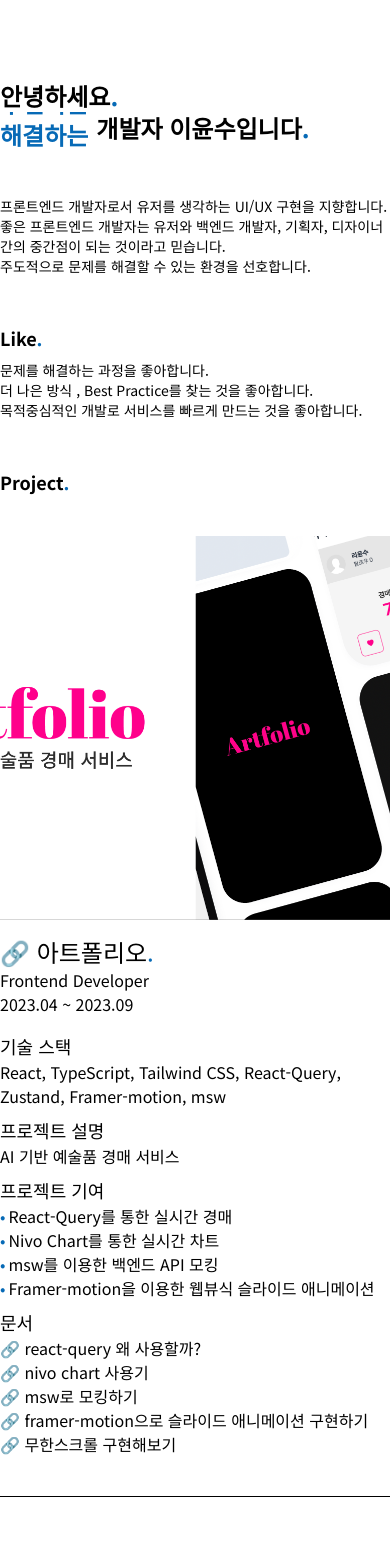
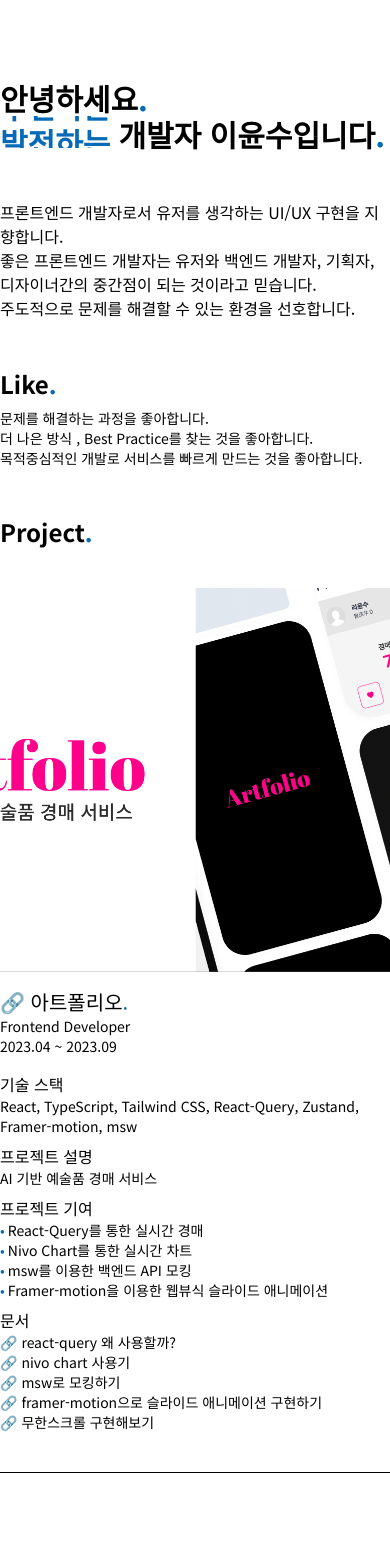
Before and after one commit to leey00nsu/portfolio, a Next.js app: page / in a window 390 px wide. Shown: the top 1568 px of the page. Built offline with nearby package versions, Linux system fonts and the light colour scheme.

Commit message:
h1~h4,p,a 커스텀 컴포넌트화

```diff
--- a/app/components/Project.tsx
+++ b/app/components/Project.tsx
@@ -2,50 +2,64 @@
 import Image from "next/image";
 import { ProjectData } from "../data/ProjectData";
 import Dot from "./Dot";
+import Paragraph from "./common/Paragraph";
+import Heading3 from "./common/Heading3";
+import Heading4 from "./common/Heading4";
+import A from "./common/A";
 
 const Project = (props: ProjectData) => {
   return (
     <div className="flex flex-col border-b border-gray-400/50 py-10 gap-4">
       {/* 이미지 */}
-      <a href={props.url} target="_blank" className="flex h-96 relative">
+      <A href={props.url} className="flex h-96 relative">
         <Image
           className="object-cover"
           fill
           src={props.imgSrc}
           alt={props.title}
         />
-      </a>
+      </A>
 
       {/* 타이틀 */}
       <div>
-        <h4 className="text-2xl font-medium">
-          <a href={props.url} target="_blank" className="external-link">
+        <Heading3>
+          <A href={props.url}>
             {props.title}
             <Dot />
-          </a>
-        </h4>
-        <p className="text-md font-light">{props.role}</p>
-        <p className="text-md font-light">{props.date}</p>
+          </A>
+        </Heading3>
+        <Paragraph size="sm" weight="light">
+          {props.role}
+        </Paragraph>
+        <Paragraph size="sm" weight="light">
+          {props.date}
+        </Paragraph>
       </div>
 
       {/* 상세 설명 */}
       <div className="flex flex-col gap-2">
         <div>
-          <h6 className="text-lg font-medium">기술 스택</h6>
-          <p className="text-md font-light">{props.stack.join(", ")}</p>
+          <Heading4>기술 스택</Heading4>
+          <Paragraph size="sm" weight="light">
+            {props.stack.join(", ")}
+          </Paragraph>
         </div>
 
         <div>
-          <h6 className="text-lg font-medium">프로젝트 설명</h6>
-          <p className="text-md font-light">{props.description}</p>
+          <Heading4>프로젝트 설명</Heading4>
+          <Paragraph size="sm" weight="light">
+            {props.description}
+          </Paragraph>
         </div>
 
         <div>
-          <h6 className="text-lg font-medium">프로젝트 기여</h6>
+          <Heading4>프로젝트 기여</Heading4>
           <ul>
             {props.contribution.map((contribution) => (
-              <li key={contribution} className="text-md font-light">
-                {contribution}
+              <li key={contribution}>
+                <Paragraph size="sm" weight="light">
+                  {contribution}
+                </Paragraph>
               </li>
             ))}
           </ul>
@@ -54,18 +68,12 @@
         {/* 문서 */}
         {props.docs && (
           <div>
-            <h6 className="text-lg font-medium">문서</h6>
+            <Heading4>문서</Heading4>
             <ul>
               {props.docs.map((doc) => (
-                <div key={doc.title}>
-                  <a
-                    target="_blank"
-                    href={doc.url}
-                    className="text-md font-light external-link"
-                  >
-                    {doc.title}
-                  </a>
-                </div>
+                <Paragraph key={doc.title} size="sm" weight="light">
+                  <A href={doc.url}>{doc.title}</A>
+                </Paragraph>
               ))}
             </ul>
           </div>
--- a/app/components/ScrollText.tsx
+++ b/app/components/ScrollText.tsx
@@ -1,8 +1,9 @@
 "use client";
 import { motion } from "framer-motion";
 import { useState } from "react";
+import Heading1 from "./common/Heading1";
 
-const highlightTexts = ["발전하는", "구현하는", "해결하는"];
+const highlightTexts = ["해결하는", "구현하는", "발전하는"];
 
 const ScrollText = () => {
   const [texts, setTexts] = useState(highlightTexts);
@@ -18,7 +19,7 @@
   };
 
   return (
-    <div className="h-[36px] sm:h-[40px] lg:h-[60px] overflow-hidden">
+    <Heading1 className="h-[32px] sm:h-[40px] lg:h-[60px] overflow-hidden">
       <motion.div
         key={texts[0]}
         initial={{ translateY: 0 }}
@@ -32,12 +33,12 @@
         }}
       >
         {texts.map((text) => (
-          <h1 key={text} className="text-highlight-blue ">
+          <Heading1 key={text} className="text-highlight-blue">
             {text}
-          </h1>
+          </Heading1>
         ))}
       </motion.div>
-    </div>
+    </Heading1>
   );
 };
 
--- /dev/null
+++ b/app/components/common/A.tsx
@@ -0,0 +1,22 @@
+import { twMerge } from "tailwind-merge";
+import React from "react";
+
+interface AProps {
+  href: string;
+  children: React.ReactNode;
+  className?: string;
+}
+
+const A = ({ href, children, className }: AProps) => {
+  return (
+    <a
+      target="_blank"
+      href={href}
+      className={twMerge("external-link", className)}
+    >
+      {children}
+    </a>
+  );
+};
+
+export default A;
--- /dev/null
+++ b/app/components/common/Heading1.tsx
@@ -0,0 +1,22 @@
+import { twMerge } from "tailwind-merge";
+import React from "react";
+
+interface Heading1Props {
+  className?: string;
+  children: React.ReactNode;
+}
+
+const Heading1 = ({ children, className }: Heading1Props) => {
+  return (
+    <h1
+      className={twMerge(
+        "text-3xl sm:text-4xl lg:text-6xl font-semibold",
+        className
+      )}
+    >
+      {children}
+    </h1>
+  );
+};
+
+export default Heading1;
--- /dev/null
+++ b/app/components/common/Heading2.tsx
@@ -0,0 +1,22 @@
+import { twMerge } from "tailwind-merge";
+import React from "react";
+
+interface Heading2Props {
+  className?: string;
+  children: React.ReactNode;
+}
+
+const Heading2 = ({ children, className }: Heading2Props) => {
+  return (
+    <h2
+      className={twMerge(
+        "text-2xl sm:text-3xl lg:text-4xl font-semibold",
+        className
+      )}
+    >
+      {children}
+    </h2>
+  );
+};
+
+export default Heading2;
--- /dev/null
+++ b/app/components/common/Heading3.tsx
@@ -0,0 +1,22 @@
+import { twMerge } from "tailwind-merge";
+import React from "react";
+
+interface Heading3Props {
+  className?: string;
+  children: React.ReactNode;
+}
+
+const Heading3 = ({ children, className }: Heading3Props) => {
+  return (
+    <h3
+      className={twMerge(
+        "text-xl sm:text-2xl lg:text-3xl font-medium",
+        className
+      )}
+    >
+      {children}
+    </h3>
+  );
+};
+
+export default Heading3;
--- /dev/null
+++ b/app/components/common/Heading4.tsx
@@ -0,0 +1,22 @@
+import { twMerge } from "tailwind-merge";
+import React from "react";
+
+interface Heading4Props {
+  className?: string;
+  children: React.ReactNode;
+}
+
+const Heading4 = ({ children, className }: Heading4Props) => {
+  return (
+    <h4
+      className={twMerge(
+        "text-base sm:text-lg lg:text-xl font-medium",
+        className
+      )}
+    >
+      {children}
+    </h4>
+  );
+};
+
+export default Heading4;
--- /dev/null
+++ b/app/components/common/Paragraph.tsx
@@ -0,0 +1,29 @@
+import { twMerge } from "tailwind-merge";
+import React from "react";
+
+interface ParagraphProps {
+  size: "sm" | "base";
+  weight: "medium" | "light";
+  children: React.ReactNode;
+  className?: string;
+}
+
+const Paragraph = ({ size, weight, children, className }: ParagraphProps) => {
+  const textSize = {
+    sm: "text-sm sm:text-base lg:text-lg",
+    base: "text-base sm:text-lg lg:text-xl",
+  };
+
+  const textWeight = {
+    light: "font-light",
+    medium: "font-medium",
+  };
+
+  return (
+    <p className={twMerge(textSize[size], textWeight[weight], className)}>
+      {children}
+    </p>
+  );
+};
+
+export default Paragraph;
--- a/app/globals.css
+++ b/app/globals.css
@@ -9,7 +9,7 @@
   --highlite-blue: #076ab6;
 }
 
-ul > li::before {
+ul > li > p::before {
   content: "•";
   color: var(--highlite-blue);
   padding-right: 3px;
--- a/app/page.tsx
+++ b/app/page.tsx
@@ -5,6 +5,9 @@
 import { experienceData } from "./data/experienceData";
 import ScrollText from "./components/ScrollText";
 import Dot from "./components/Dot";
+import Paragraph from "./components/common/Paragraph";
+import Heading1 from "./components/common/Heading1";
+import Heading2 from "./components/common/Heading2";
 
 export default function Home() {
   return (
@@ -12,56 +15,56 @@
       <section className="flex flex-col max-w-md sm:max-w-xl lg:max-w-4xl  gap-12">
         {/* 인삿말 */}
         <article>
-          <h1 className="text-2xl sm:text-4xl lg:text-6xl font-semibold">
+          <Heading1>
             안녕하세요
             <Dot />
-          </h1>
-          <div className="text-2xl sm:text-4xl lg:text-6xl font-semibold flex gap-2">
+          </Heading1>
+          <div className="flex gap-2">
             <ScrollText />
-            <h1 className="">
+            <Heading1>
               개발자 이윤수입니다
               <Dot />
-            </h1>
+            </Heading1>
           </div>
         </article>
 
         {/* 소개 */}
         <article>
-          <p className="text-sm sm:text-lg lg:text-xl font-medium">
+          <Paragraph size="base" weight="medium">
             프론트엔드 개발자로서 유저를 생각하는 UI/UX 구현을 지향합니다.
-          </p>
-          <p className="text-sm sm:text-lg lg:text-xl font-medium">
+          </Paragraph>
+          <Paragraph size="base" weight="medium">
             좋은 프론트엔드 개발자는 유저와 백엔드 개발자, 기획자, 디자이너간의
             중간점이 되는 것이라고 믿습니다.
-          </p>
-          <p className="text-sm sm:text-lg lg:text-xl font-medium">
+          </Paragraph>
+          <Paragraph size="base" weight="medium">
             주도적으로 문제를 해결할 수 있는 환경을 선호합니다.
-          </p>
+          </Paragraph>
         </article>
 
         {/* 좋아하는 것 */}
         <article>
-          <h2 className="text-lg sm:text-2xl lg:text-4xl font-semibold mb-2">
+          <Heading2 className="mb-2">
             Like
             <Dot />
-          </h2>
-          <p className="text-sm sm:text-lg lg:text-xl font-light">
+          </Heading2>
+          <Paragraph size="sm" weight="light">
             문제를 해결하는 과정을 좋아합니다.
-          </p>
-          <p className="text-sm sm:text-lg lg:text-xl font-light">
+          </Paragraph>
+          <Paragraph size="sm" weight="light">
             더 나은 방식 , Best Practice를 찾는 것을 좋아합니다.
-          </p>
-          <p className="text-sm sm:text-lg lg:text-xl font-light">
+          </Paragraph>
+          <Paragraph size="sm" weight="light">
             목적중심적인 개발로 서비스를 빠르게 만드는 것을 좋아합니다.
-          </p>
+          </Paragraph>
         </article>
 
         {/* 프로젝트 */}
         <article>
-          <h2 className="text-lg sm:text-2xl lg:text-4xl font-semibold">
+          <Heading2>
             Project
             <Dot />
-          </h2>
+          </Heading2>
 
           {ProjectData.map((project) => (
             <Project key={project.title} {...project} />
@@ -70,10 +73,10 @@
 
         {/* 경험 */}
         <article>
-          <h2 className="text-3xl font-semibold">
+          <Heading2>
             Experience
             <Dot />
-          </h2>
+          </Heading2>
 
           {experienceData.map((experience) => (
             <Experience key={experience.title} {...experience} />
--- a/package.json
+++ b/package.json
@@ -20,6 +20,7 @@
     "postcss": "8.4.23",
     "react": "18.2.0",
     "react-dom": "18.2.0",
+    "tailwind-merge": "^2.0.0",
     "tailwindcss": "3.3.2",
     "typescript": "5.0.4"
   }
```
Also changed, not shown: app/components/Experience.tsx (+19 -15 lines), 1 other file (tests, documents, lock files or other folders).
